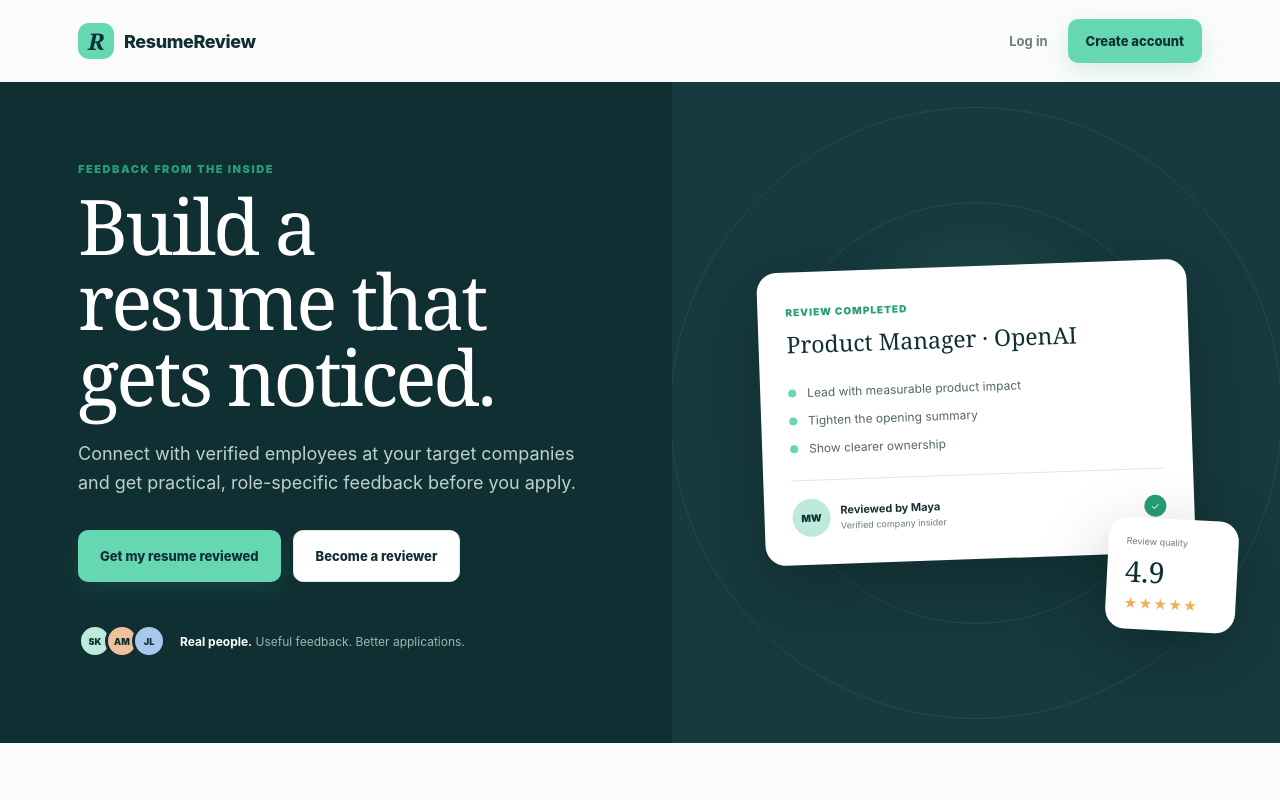
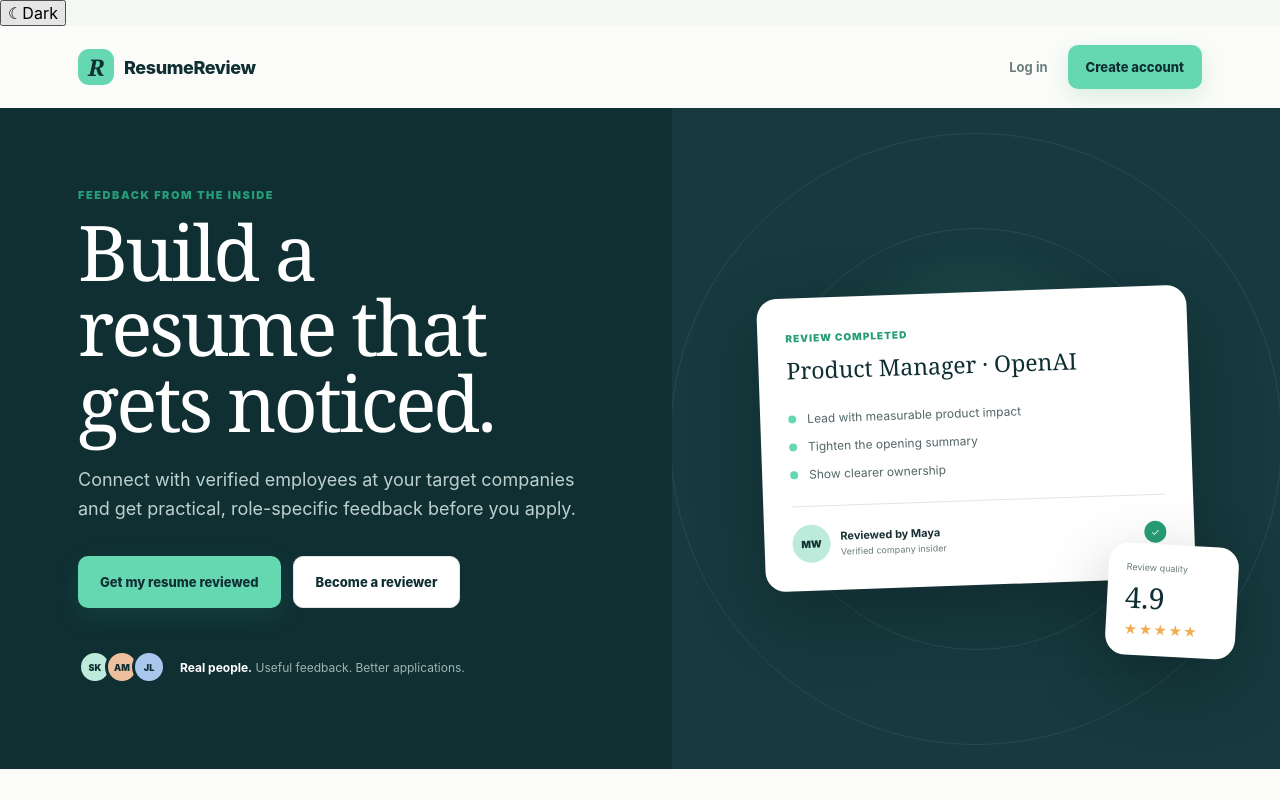
Before and after one commit to vaikunthyugadi-cpu/resume-review-insider, a Next.js app: page / in a window 1280 px wide. Shown: the top 800 px of the page. Built offline with nearby package versions, Linux system fonts and the light colour scheme.

Commit message:
Add global theme initialization

```diff
--- a/app/layout.tsx
+++ b/app/layout.tsx
@@ -1,4 +1,5 @@
 import type { Metadata } from "next";
+import { ThemeToggle } from "@/components/theme-toggle";
 import "./globals.css";
 
 export const metadata: Metadata = {
@@ -9,14 +10,29 @@ export const metadata: Metadata = {
   description: "Get your resume reviewed by verified insiders at your target company."
 };
 
+const themeScript = `
+  try {
+    const saved = localStorage.getItem("resume-review-theme");
+    const theme = saved === "light" || saved === "dark"
+      ? saved
+      : window.matchMedia("(prefers-color-scheme: dark)").matches ? "dark" : "light";
+    document.documentElement.dataset.theme = theme;
+    document.documentElement.style.colorScheme = theme;
+  } catch {}
+`;
+
 export default function RootLayout({
   children
 }: Readonly<{
   children: React.ReactNode;
 }>) {
   return (
-    <html lang="en">
-      <body>{children}</body>
+    <html lang="en" suppressHydrationWarning>
+      <head><script dangerouslySetInnerHTML={{ __html: themeScript }} /></head>
+      <body>
+        <ThemeToggle />
+        {children}
+      </body>
     </html>
   );
 }
```
